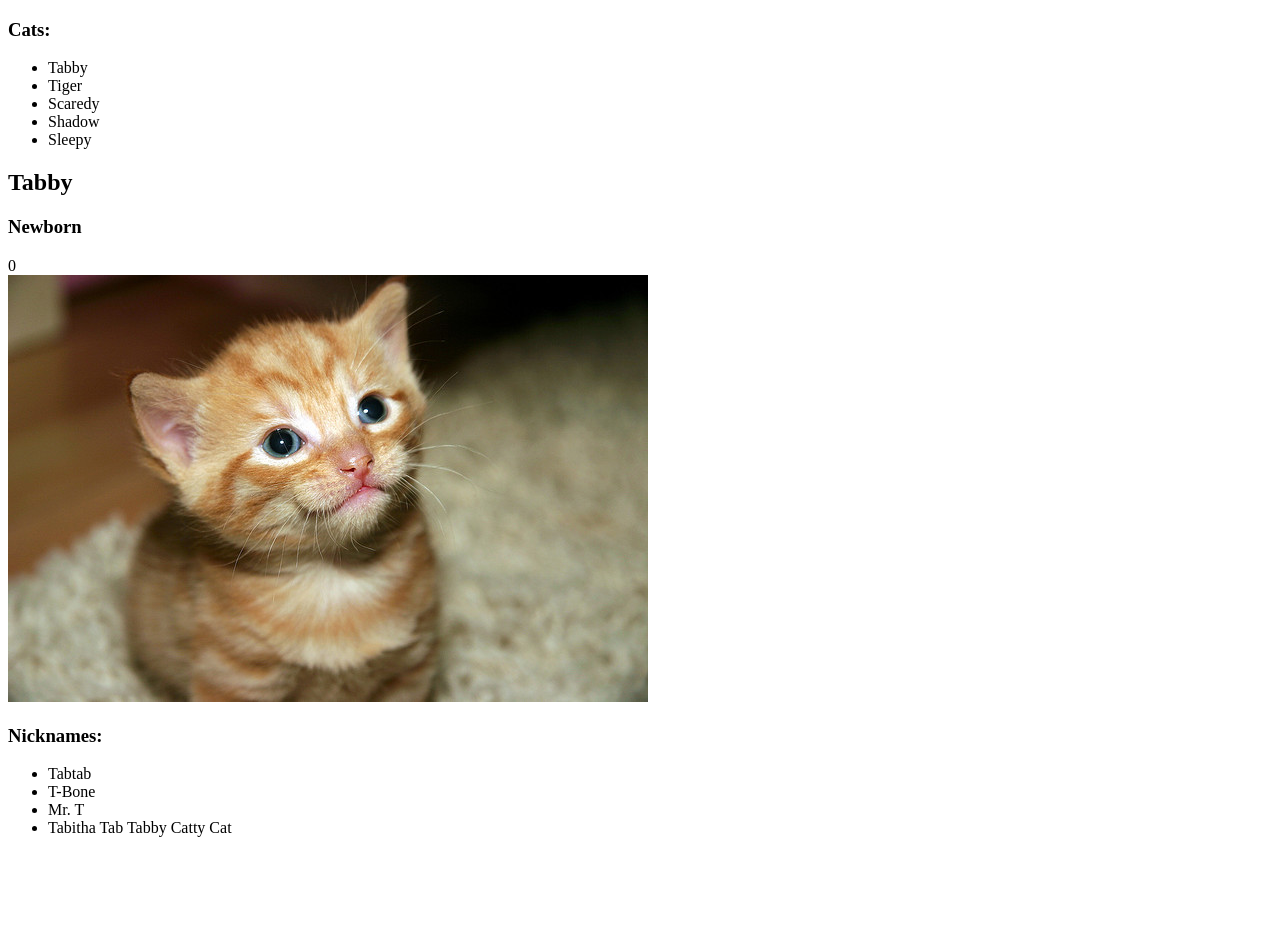
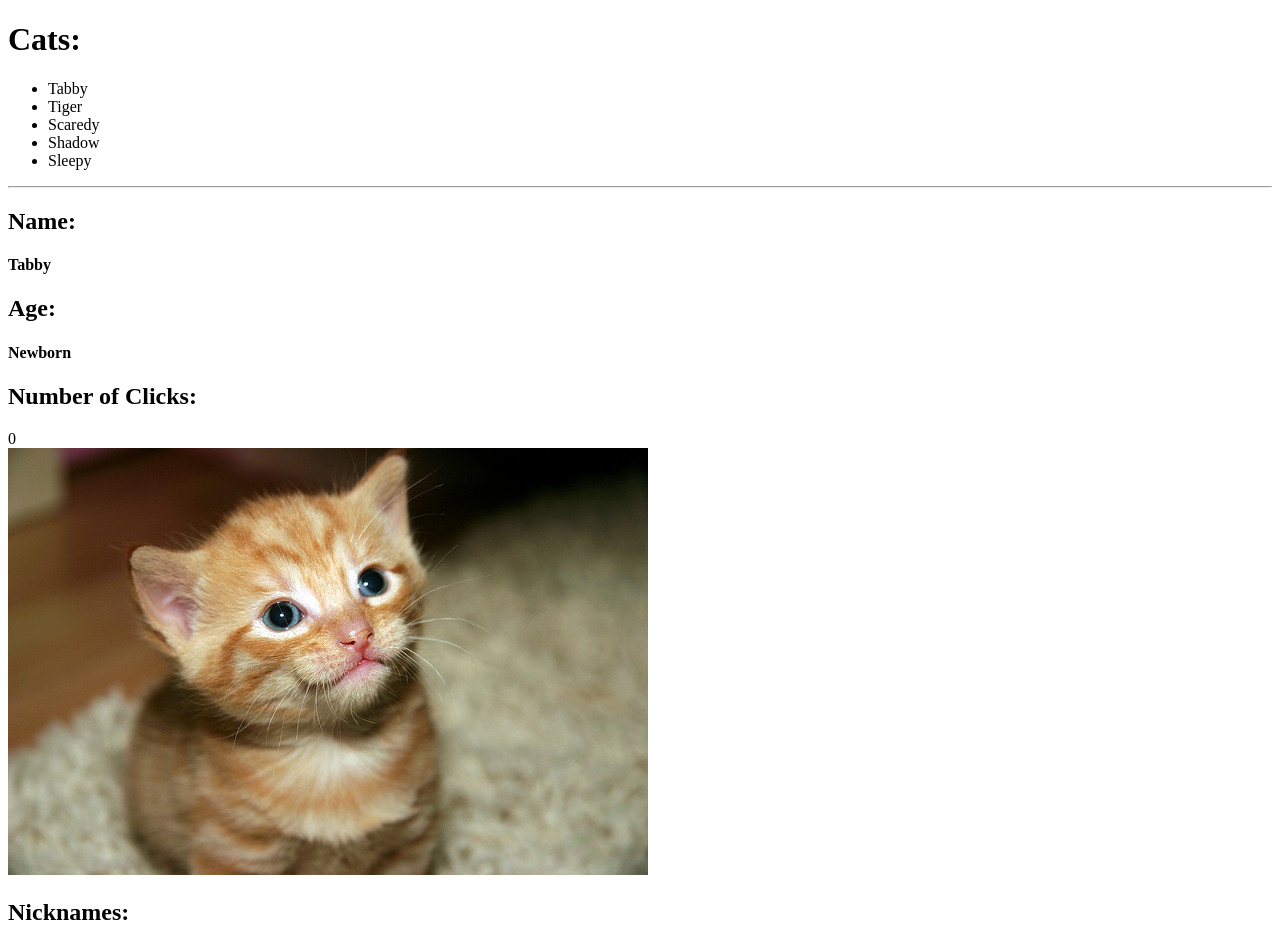
Before and after one commit to marcusdavi/cat-clicker, a plain HTML site: page index.html in a window 1280 px wide. Shown: the top 929 px of the page. Before the commit the page ends 853 px from the top, so only its background shows below. Drawn offline with Linux system fonts and the light colour scheme.

Commit message:
Adjust Text

```diff
--- a/index.html
+++ b/index.html
@@ -6,20 +6,22 @@
 </head>
 <body>
     <div>
-        <h3>Cats:</h3>
+        <h1>Cats:</h1>
         <ul data-bind="foreach: catList">
             <li data-bind="click: $parent.changeCurrentCat, text: name"></li>
         </ul>
-    </div>
+    </div><hr>
     <div data-bind="with:currentCat">
-
-        <h2 data-bind="text: name"></h2>
-        <h3 data-bind="text: title"></h3>
+        <h2>Name:</h2>
+        <h4 data-bind="text: name"></h4>
+        <h2>Age:</h2>
+        <h4 data-bind="text: title"></h4>
+        <h2>Number of Clicks:</h2>
         <div data-bind="text: clickCount"></div>
         <img src="" alt="cute cat" data-bind="click: $parent.incrementCounter, attr: {src: imgSrc}">
 
         <div>
-            <h3>Nicknames:</h3>
+            <h2>Nicknames:</h2>
             <ul data-bind="foreach: nicknames">
                 <li data-bind="text: $data"></li>
             </ul>
```
